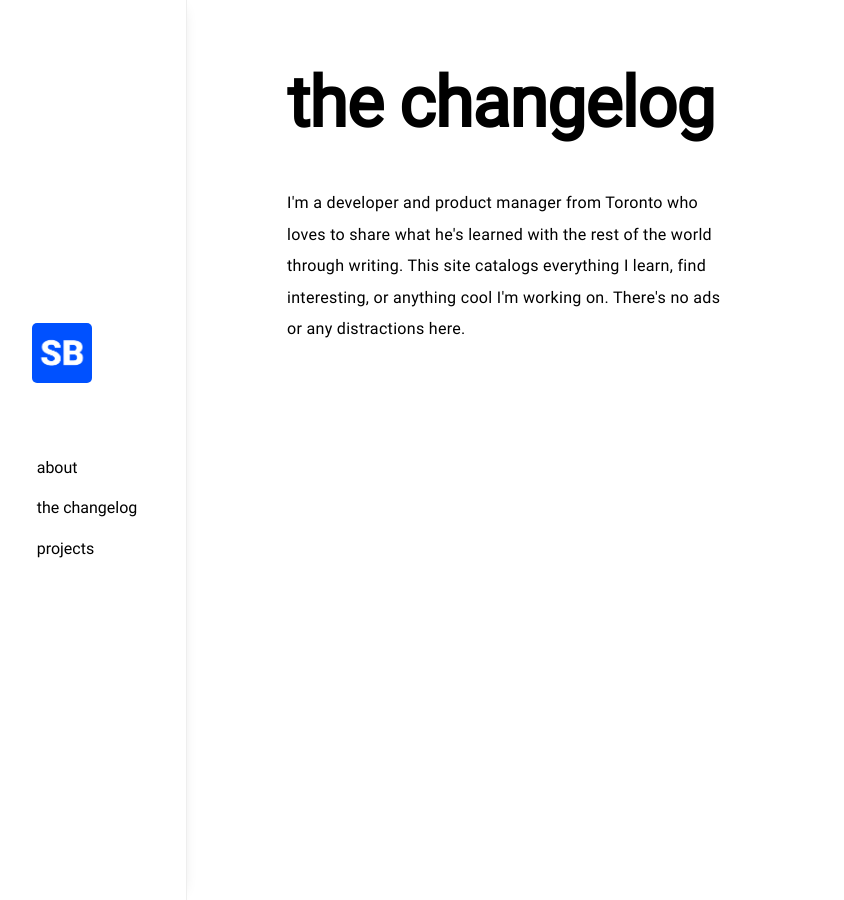
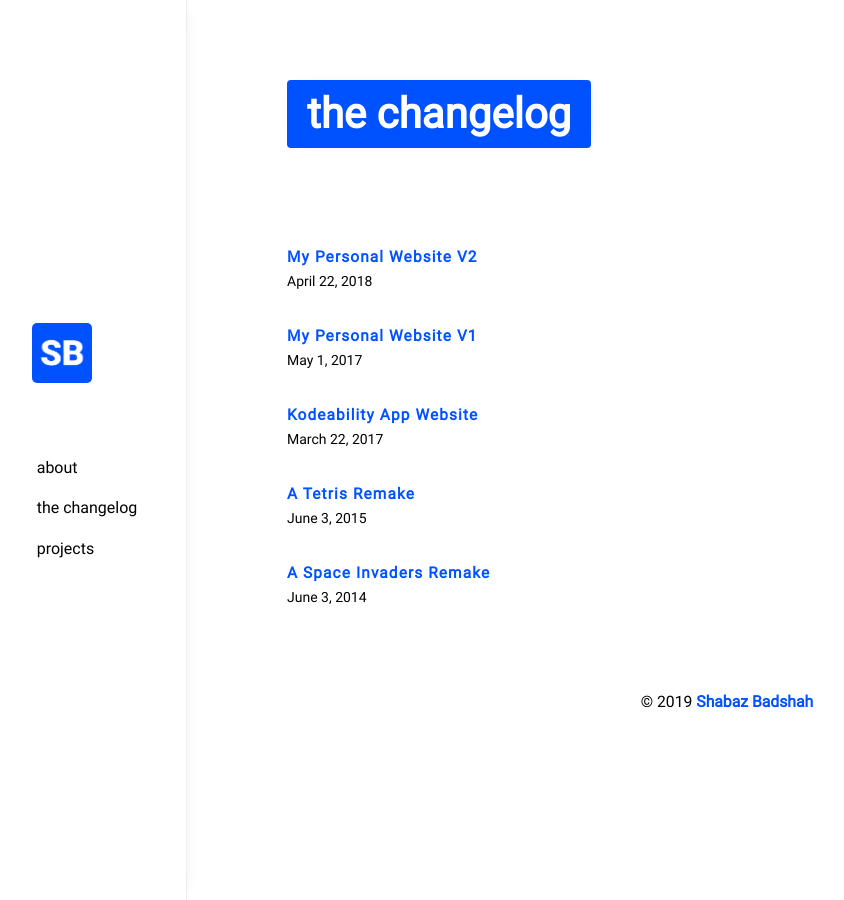
Before and after one commit to ShabazBadshah/shabazbadshah.com, a Jekyll site: the page built from blog/index.html, in a window 1280 px wide. Shown: the whole page, without its empty margins (13-857 px from the left). Built offline with Jekyll 4.4.1, drawn with Linux system fonts in a browser that asks for light colours.

Commit message:
minor page title style updates

```diff
--- a/about/index.html
+++ b/about/index.html
@@ -5,7 +5,7 @@ permalink: /about/
 ---
 
 <div id="wrapper">
-  <h1 id="page-title">about</h1>
+  <h2 id="page-title">about</h2>
   <img id="profile-pic" src="{{site.baseurl}}/assets/images/profile-pic.jpeg" alt="" srcset="">
   <p id="about-blurb">Hey, my name is <b>Shabaz Badshah</b></p>
   <p id="about-blurb">
--- /dev/null
+++ b/assets/css/blog.css
@@ -0,0 +1,74 @@
+h2#blog-page-title {
+  margin-left: 100px;
+  margin-top: 80px;
+  margin-bottom: 80px;
+  background-color: #0051ff;
+  width: fit-content;
+  padding: 10px 20px;
+  border-radius: 4px;
+  color: white;
+  font-weight: bold;
+  text-align: center;
+  text-anchor: middle;
+  box-shadow: 3px 0px 15px -10px rgba(0,0,0,0.2);
+}
+
+ul#blog-list {
+  list-style: none;
+  padding: 0;
+  display: flex;
+  flex-direction: column;
+  padding-left: 100px;
+  padding-right: 100px;
+  width: 100%;
+}
+
+li#blog-list-item {
+  display: flex;
+  flex-direction: column;
+  align-items: flex-start;
+  border-bottom: none;
+  padding: 15px 30px;
+  padding-left: 0;
+}
+
+li#blog-list-item * {
+  margin: 0;
+}
+
+li#blog-list-item h6 {
+  color: #888;
+}
+
+a#blog-title-link {
+  margin: 0;
+  margin-top: 2px;
+  letter-spacing: 0.08rem;
+  font-size: 1.1rem;
+  font-weight: bold;
+  color: #0051ff;
+}
+
+a#blog-title-link:hover {
+  text-decoration: underline;
+  text-decoration-color: black;
+  color: black;
+}
+
+#blog-page-title {
+  margin-left: 100px;
+  margin-top: 80px;
+  color: #0051ff;
+}
+
+h5#blog-date {
+  font-weight: normal;
+  font-size: 1rem;
+}
+
+#blog-info-wrapper {
+  display: flex;
+  flex-direction: row;
+  justify-content: space-between;
+  width: 100%;
+}
--- a/assets/css/index.css
+++ b/assets/css/index.css
@@ -128,7 +128,7 @@ ul {
 
 h2#page-title {
   margin-top: 60px;
-  margin-bottom: 35px;
+  margin-bottom: 80px;
   background-color: #0051ff;
   width: fit-content;
   padding: 10px 20px;
--- a/blog/index.html
+++ b/blog/index.html
@@ -4,9 +4,20 @@ title: blog - shabazbadshah.com
 permalink: /blog/
 ---
 
-<div id="wrapper">
-  <h1 id="page-title">the changelog</h1>
-  <p id="about-blurb">
-    I'm a developer and product manager from Toronto who loves to share what he's learned with the rest of the world through writing. This site catalogs everything I learn, find interesting, or anything cool I'm working on. There's no ads or any distractions here.
-  </p>
-</div>
+<div id="project-wrapper">
+    <h2 id="blog-page-title">the changelog</h2>
+    <div id="blog-list-wrapper">
+      <ul id="blog-list">
+        {% for post in site.categories.projects %}
+          <li id="blog-list-item">
+            <a id="blog-title-link" href="{{ post.url }}">{{ post.title }}</a>
+            <div id="metadata-wrap">
+              <h5 id="blog-date"> {{post.date | date: "%B %-d, %Y"}}</h5>
+            </div>
+          </li>
+        {% endfor %}
+      </ul>
+    </div>
+  </div>
+
+  {% include footer.html %}
--- a/projects/index.html
+++ b/projects/index.html
@@ -5,7 +5,7 @@ permalink: /projects/
 ---
 
 <div id="project-wrapper">
-  <h1 id="project-page-title">projects</h1>
+  <h2 id="project-page-title">personal projects</h2>
   <div id="project-list-wrapper">
     <ul id="project-list">
       {% for post in site.categories.projects %}
```
